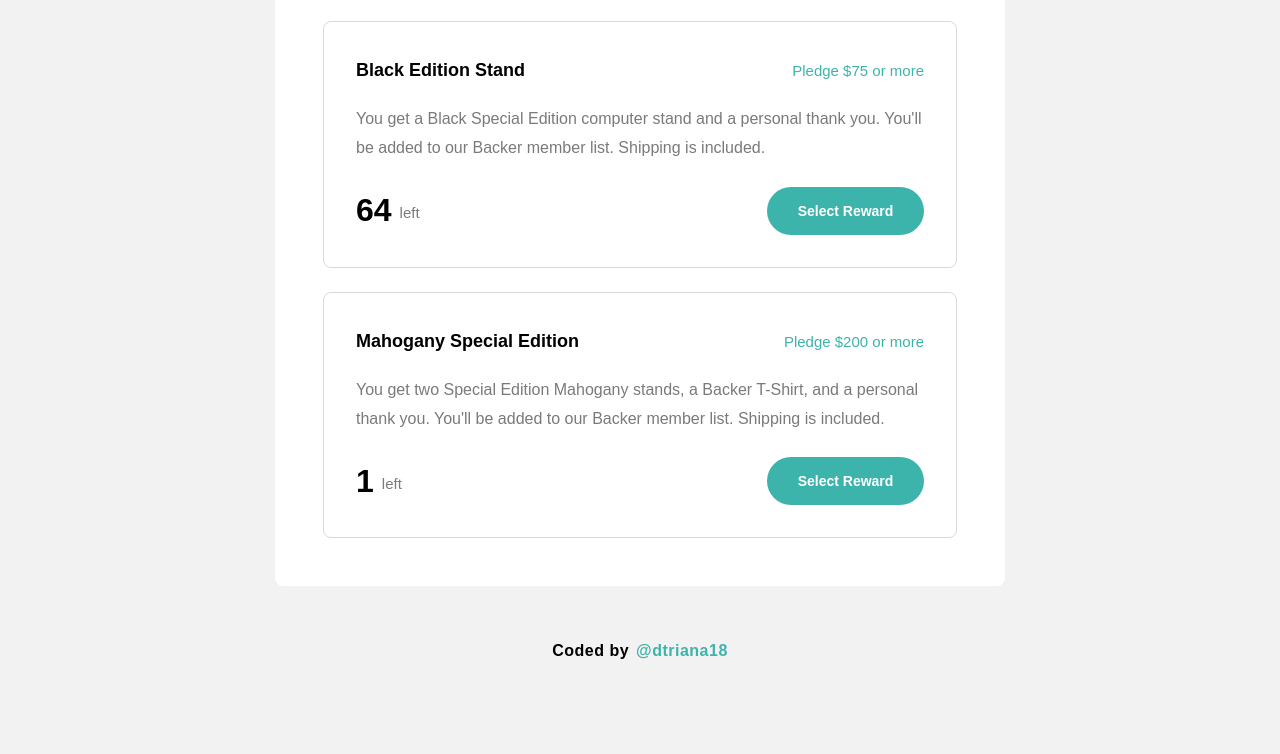
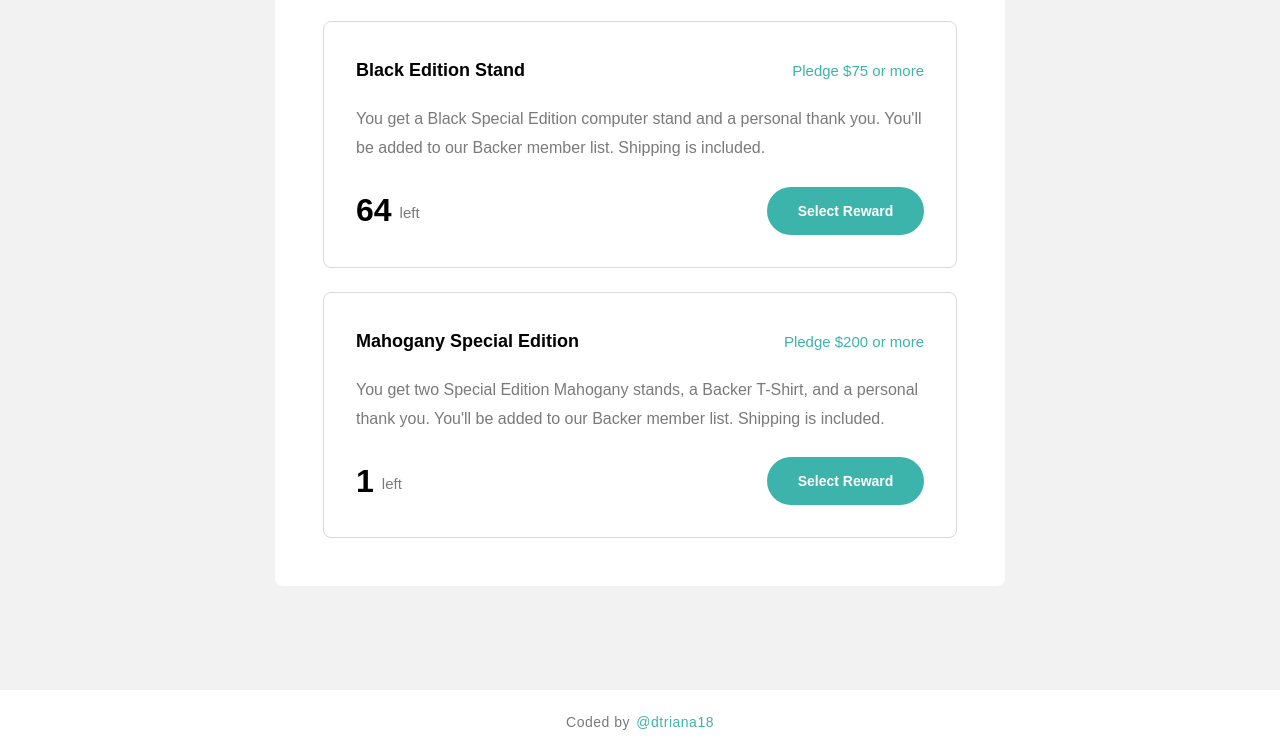
Before and after one commit to dtriana18/Crowdfunding-Product-Page, a website built with Vite: page index.html in a window 1280 px wide. Shown: the part 1448-2202 px from the top of the page. Before the commit the page ends 2144 px from the top, so only its background shows below. Built offline with nearby package versions, Linux system fonts and the light colour scheme; files whose address does not match are found by name.

Commit message:
Completed footer

```diff
--- a/src/scss/04-layout/_footer.scss
+++ b/src/scss/04-layout/_footer.scss
@@ -4,31 +4,31 @@
     letter-spacing: 0.5px;
 	text-align: center;
 	font-size: pxToRem(14);
-	margin-bottom: 24px;
-	color: $black;
-    font-weight: $bold;
+	color: $gray;
+    font-weight: $medium;
+    background-color: $white;
+    padding-block: 24px;
+    margin-top: 24px;
 
 
     @include mq(tablet) {
-	    font-size: pxToRem(16);
-		margin-bottom: 36px;
+        margin-top: 48px;
     }
 
     &__github-link {
         position: relative;
-        padding: 6px 0;
         margin-left: 2px;
-        font-weight: $bold;
+        font-weight: $medium;
         color: $cyan;
 
         &::after {
             content: "";
             position: absolute;
-            bottom: 0;
+            bottom: -4px;
             left: 0;
 
             width: 100%;
-            height: 2px;
+            height: 1px;
 
             transform: scaleX(0);
             transform-origin: center;
```
